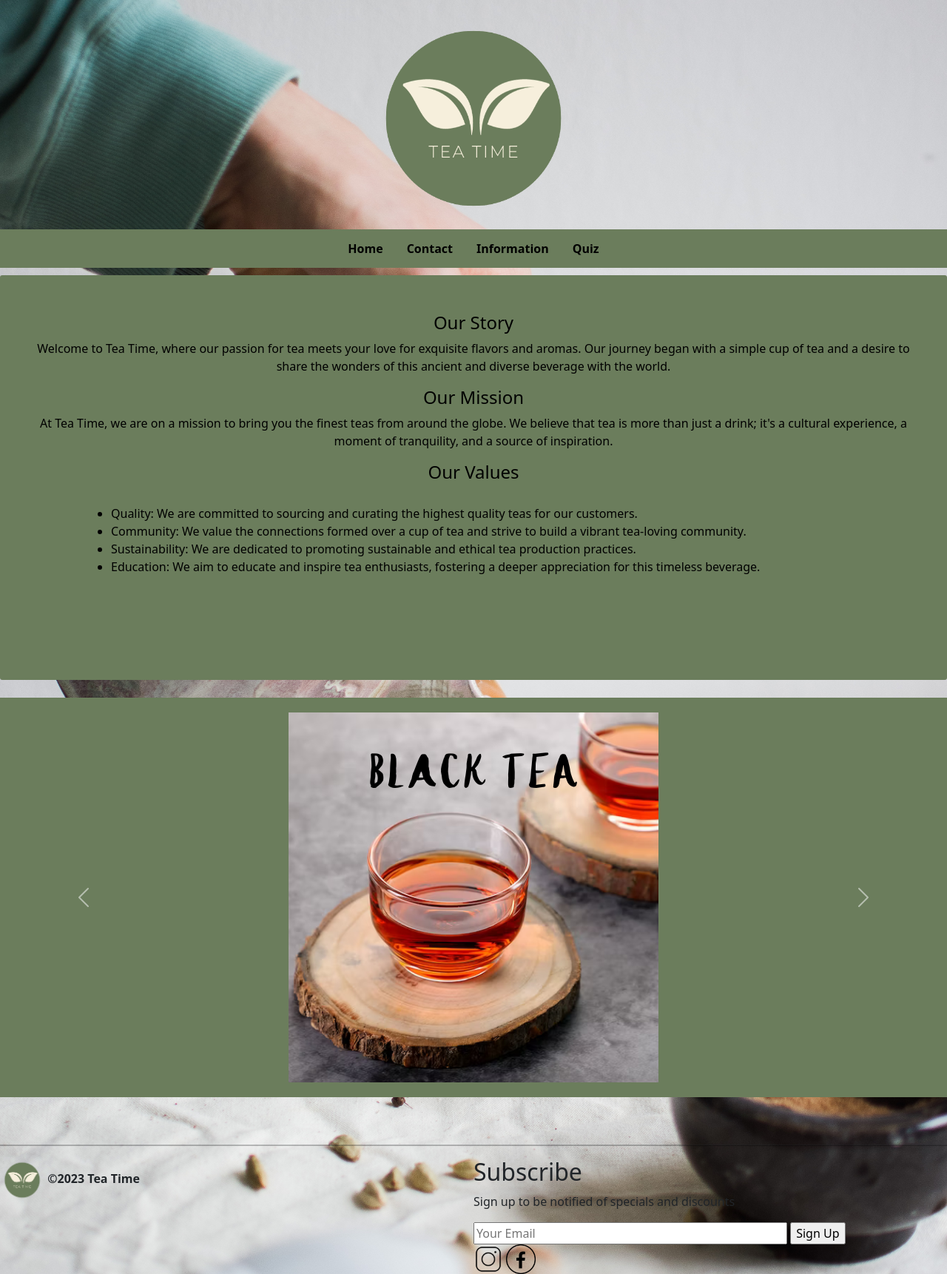
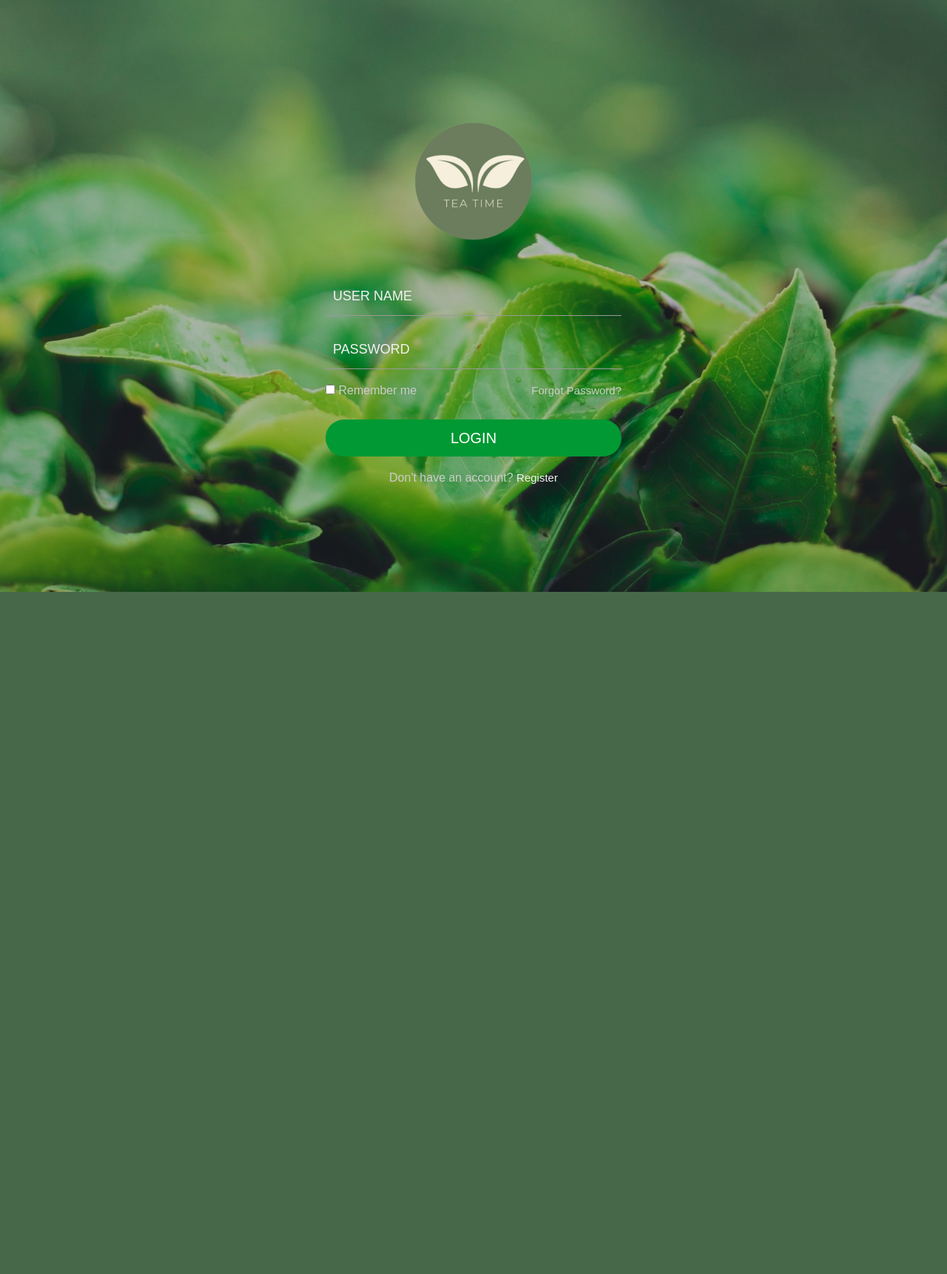
Before and after one commit to luxy7738/Build-1, a PHP site: page /login.html in a window 1280 px wide. Shown: the whole page at 74% size. After the commit the page ends 800 px from the top, so only its background shows below. Run offline with PHP 8.4, Linux system fonts and the light colour scheme.

Commit message:
Revert Login files

```diff
--- a/login.css
+++ b/login.css
@@ -1,103 +1,114 @@
-body{
-    background-image: url("pics/Tea 1.jpg");
-    background-size: cover;
-    font-family: 'Ubuntu', sans-serif;
-    text-align: center;
-  }
-
-#logo {
-    border-radius: 12px;
-}
-header {
-    width: 100%;
-    height: 50%;
-    text-align: center;
-    padding: 10px 0 10px 0;
-}
-nav {
-    list-style-type: none;
-    margin: 0;
-    padding: 0;
-    overflow: hidden;
-    background-color: rgb(107, 125, 92);
-    display: flex;
+* {margin: 0; padding: 0; box-sizing: border-box;}
+body {
+    font-family: Arial, Helvetica, sans-serif;
+     display: flex;
     justify-content: center;
     align-items: center;
-  }
-  li {
-    float: left;
-  }
-
-  li a {
-    display: block;
-    color: black;
-    text-align: center;
-    padding: 14px 16px;
-    text-decoration: none;
-  }
-
-  li a:hover {
-    background-color: rgb(246,239,220);
-  }
-
-.about-us {
-    background-color: rgb(107, 125, 92);
-    padding: 50px;
-    border-radius: 3px;
-    border: 2px;
-    text-align: center;
+    height: 100vh;
+    background-image: url("pics/tea.jpg");
+    background-size: cover;
+}
+body::before {
+  content: "";
+  position: absolute; z-index: 1;
+  top: 0; right: 0; bottom: 0; left: 0;
+  background-color: rgba(0, 0, 0, .2);
 }
 
-.about-us h2 {
-    font-size: 24px;
-    color: black;
+.login-form {position: relative; z-index: 2;}
+.login-form h1 {
+  font-size: 32px; color: #fff;
+  text-align: center;
+  margin-bottom: 60px;
 }
 
-.about-us p {
-    font-size: 16px;
-    line-height: 1.5;
-    color: black;
+.center {
+display: block;
+margin-left: auto;
+margin-right: auto;
+margin-bottom: 30px;
+width: 50%;
 }
 
-.about-us ul {
-    list-style: disc;
-    padding: 20px 50px 75px 100px;
-    text-align: left;
-    margin-top: 10px;
-    color: black;
+.int-area {
+  width: 400px; position: relative;
+  margin-top: 20px;
+}
+.int-area:first-child {margin-top: 0;}
+.int-area input {
+  width: 100%;
+  padding: 20px 10px 10px;
+  background-color: transparent;
+  border: none;
+  border-bottom: 1px solid #999;
+  font-size: 18px; color: #fff;
+  outline: none;
 }
 
-hr{
-  background-color: black;
-  height: 2px;
-  border: none;
+.int-area label {
+  position: absolute; left: 10px; top: 15px;
+  font-size: 18px; color: #f2f2f2;
+  transition: all .5s ease;
 }
 
-.logo-container {
-    background-image: url('Tea Time.jpg');
-    background-repeat: no-repeat;
-    background-position: center;
-    width: 400px;
-    height: 350px;
+.int-area label.warning{
+  color: red !important;
+  animation: warning .3s ease;
+  animation-iteration-count: 3;
 }
 
-#slide{
-    background-color:rgb(107, 125, 92);
-    text-align: center;
-    padding: 20px;
-  }
-.carousel-pic{
-    width: 500px;
-    height: 500px
-  }
+@keyframes warning {
+  0% {transform: translateX(-8px);}
+  25% {transform: translateX(8px);}
+  50% {transform: translateX(-8px);}
+  75% {transform: translateX(8px);}
+}
 
-footer{
-    clear: both;
-    text-align: left;
+.int-area input:focus + label,
+.int-area input:valid + label {
+  top: -2px;
+  font-size: 13px; color:  white;
+}
 
-  }
-.column2{
-    float: left;
-    width: 50%;
+.btn-area {margin-top: 30px;}
+.btn-area button {
+  width: 100%; height: 50px;
+  background: #009933;
+  color: #fff;
+  font-size: 20px;
+  border: none;
+  border-radius: 25px;
+}
 
+.remember-forgot {
+  margin-top: 20px;
+  display: flex;
+  justify-content: space-between;
+  color: #cccccc;
 }
+
+.remember-forgot a {
+  font-size: 15px;
+  color: #cccccc;
+  text-decoration: none;
+}
+
+.remember-forgot a:hover {
+  text-decoration: underline;
+}
+
+.register-link {
+  margin-top: 20px;
+  text-align: center;
+   color: #cccccc;
+}
+
+.register-link a {
+  font-size: 15px;
+  color: #f2f2f2;
+  text-decoration: none;
+}
+
+.register-link a:hover {
+  text-decoration: underline;
+}
--- a/login.html
+++ b/login.html
@@ -1,107 +1,63 @@
 <!DOCTYPE html>
-<html lang="en">
-<head>
-    <meta charset="UTF-8">
-    <meta name="viewport" content="width=device-width, initial-scale=1.0">
-    <title>About Us - Tea Time</title>
-    <link rel="stylesheet" href="intro.css">
-    <!-- Bootstrap -->
-    <link href="https://cdn.jsdelivr.net/npm/bootstrap@5.3.0-alpha1/dist/css/bootstrap.min.css" rel="stylesheet" integrity="sha384-GLhlTQ8iRABdZLl6O3oVMWSktQOp6b7In1Zl3/Jr59b6EGGoI1aFkw7cmDA6j6gD" crossorigin="anonymous">
-    <script src="https://cdn.jsdelivr.net/npm/bootstrap@5.3.0-alpha1/dist/js/bootstrap.bundle.min.js" integrity="sha384-w76AqPfDkMBDXo30jS1Sgez6pr3x5MlQ1ZAGC+nuZB+EYdgRZgiwxhTBTkF7CXvN" crossorigin="anonymous"></script>
+<html>
+ <head>
+  <meta charset="utf-8">
+  <title>Login</title>
+  <link rel="stylesheet" href="login.css">
+  <script
+      src="https://ajax.googleapis.com/ajax/libs/jquery/3.6.4/jquery.min.js"></script>
 
-</head>
-  <body>
-    <header>
-      <a href="intro.html">
-        <img src="pics/time.png" id="logo" alt="logo" width="300" height="300">
-      </a>
+<body>
+    <section class = "login-form">
+        <img src="pics/time.png" width="225" height="200" class="center">
+        <form action="">
+            <div class = "int-area">
+                <input type="text" name="id" id="id" autocomplete="off" required>
+                <label for="id">USER NAME</label>
+            </div>
+            <div class = "int-area">
+                <input type="password" name="pw" id="pw" autocomplete="off" required>
+                <label for="pw">PASSWORD</label>
+            </div>
 
-      <nav>
-            <ul class="nav">
-                <li><b><a href="intro.html">Home</a></b></li>
-                <li><b><a href="contact.html">Contact</a></b></li>
-                <li><b><a href="login.html">Information</a></b></li>
-                <li><b><a href="quiz.html">Quiz</a></b></li>
-            </ul>
-        </nav>
+            <div class="remember-forgot">
+              <label><input type="checkbox"> Remember me</label>
+              <a href="">Forgot Password?</a>
+            </div>
 
-    </header>
-        <div class="vertical-line"></div>
-        <section class="about-us">
-            <h2>Our Story</h2>
-            <p>Welcome to Tea Time, where our passion for tea meets your love for exquisite flavors and aromas. Our journey began with a simple cup of tea and a desire to share the wonders of this ancient and diverse beverage with the world.</p>
+            <div class="btn-area">
+                <button id="btn"
+                  type="submit">LOGIN</button>
+                               </div>
+        </form>
 
-            <h2>Our Mission</h2>
-            <p>At Tea Time, we are on a mission to bring you the finest teas from around the globe. We believe that tea is more than just a drink; it's a cultural experience, a moment of tranquility, and a source of inspiration.</p>
+        <div class="register-link">
+            <p>Don't have an account? <a
+              href=""> Register</a></p>
+        </div>
+    </section>
 
-            <h2>Our Values</h2>
-            <ul>
-                  <li>Quality: We are committed to sourcing and curating the highest quality teas for our customers.</li>
-                    <br>
-                  <li>Community: We value the connections formed over a cup of tea and strive to build a vibrant tea-loving community.</li>
-                    <br>
-                  <li>Sustainability: We are dedicated to promoting sustainable and ethical tea production practices.</li>
-                    <br>
-                  <li>Education: We aim to educate and inspire tea enthusiasts, fostering a deeper appreciation for this timeless beverage.</li>
-                    <br>
-            </ul>
-        </section>
-        <br>
-        <!-- Carousel -->
+  <script>
+    let id = $('#id');
+    let pw = $('#pw');
+    let btn = $('#btn');
 
-        <section id="slide">
-          <div id="carouselExample" class="carousel slide">
-              <div class="carousel-inner">
-                <div class="carousel-item active">
-                  <img class="carousel-pic" src="pics/black_tea.png" >
-                </div>
-                <div class="carousel-item">
-                  <img class="carousel-pic" src="pics/olong_tea.png" >
-                </div>
-                <div class="carousel-item">
-                  <img class="carousel-pic" src="pics/green_tea.png" >
-                </div>
-                <div class="carousel-item">
-                  <img class="carousel-pic" src="pics/hibicus_tea.png" >
-                </div>
-                <div class="carousel-item">
-                  <img class="carousel-pic" src="pics/white_tea.png" >
-                </div>
-              </div>
-              <button class="carousel-control-prev" type="button" data-bs-target="#carouselExample" data-bs-slide="prev">
-                <span class="carousel-control-prev-icon" aria-hidden="true"></span>
-                <span class="visually-hidden">Previous</span>
-              </button>
-              <button class="carousel-control-next" type="button" data-bs-target="#carouselExample" data-bs-slide="next">
-                <span class="carousel-control-next-icon" aria-hidden="true"></span>
-                <span class="visually-hidden">Next</span>
-              </button>
-            </div>
-      </section>
+    $(btn).on('click', function() {
+      if($(id).val() == "") {
+        $(id).next('label').addClass('warning');
+        setTimeout(function() {
+          $('label').removeClass('warning');
+        }, 1500)
+      }
+      else if($(pw).val() == "") {
+        $(pw).next('label').addClass('warning');
+        setTimeout(function() {
+          $('label').removeClass('warning');
+        }, 1500)
+      }
+    });
 
+  </script>
+  </body>
 
-    <footer>
-        <div class="row2">
-          <br>
-          <br>
-          <hr>
-          <div class="column2">
-            <img src="pics/time.png" width="60" height="60" alt="smalllogo">
-            <strong>&#169;2023 Tea Time</strong>
-          </div>
-
-
-          <div class="column2">
-            <h2>Subscribe</h2>
-            <p>Sign up to be notified of specials and discounts</p>
-            <input type="text" name="email" size="40" placeholder="Your Email">
-            <input type="submit" name="submit" value="Sign Up"><br>
-            <a href="https://www.instagram.com/arizonastateuniversity/"><img src="pics/bwinsta.png" width="40" alt="insta"></a>
-            <a href="https://www.facebook.com/arizonastateuniversity/"><img src="pics/bwfacebook.png" width="40" alt="face"></a>
-
-          </div>
-
-        </div>
-      </footer>
-  </body>
 </html>
```
